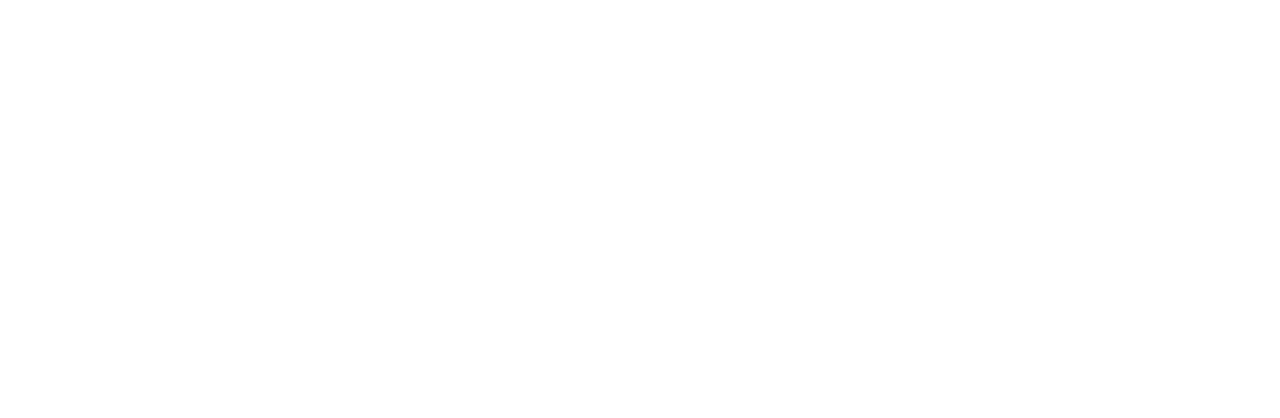
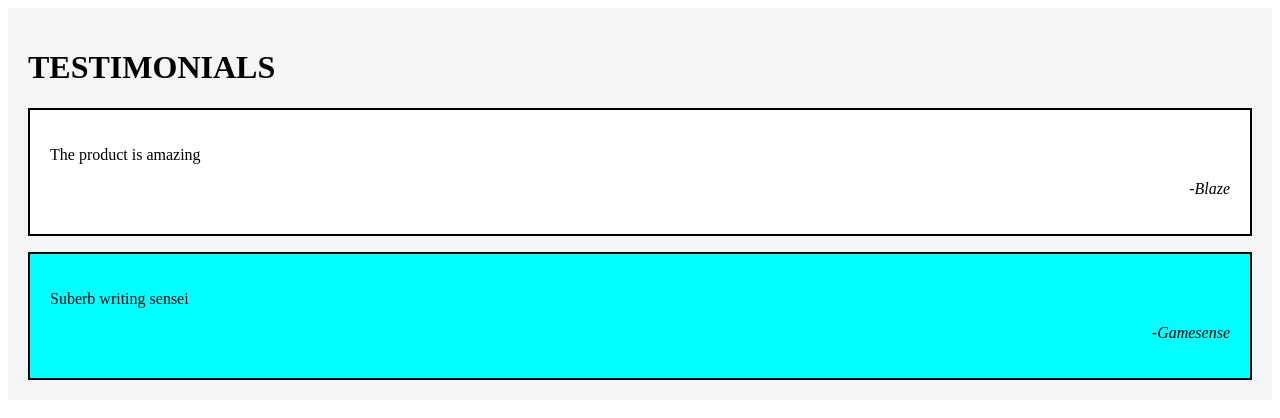
Before and after one commit to acciojob/testimonial-gamesense31, a website: page main.html in a window 1280 px wide. Drawn offline with Linux system fonts and the light colour scheme.

Commit message:
created a submission

```diff
--- a/main.html
+++ b/main.html
@@ -1,16 +1,45 @@
 <!DOCTYPE html>
-
-<html>
-
+<html lang="en">
 <head>
-	<link rel="stylesheet" href="styles.css">
+    <meta charset="UTF-8">
+    <meta name="viewport" content="width=device-width, initial-scale=1.0">
+    <title>Document</title>
+    <style>
+        .main-container{
+            background-color: #f5f5f5;
+            padding: 20px;
+        }
+        .first-child{
+            border: 2px solid black;
+            padding: 20px;
+            background-color: white;
+        }
+        .Second-child{
+            border: 2px solid black;
+            padding: 20px;
+            background-color: aqua;
+        }
+        .author{
+            text-align: right;
+            font-style: italic;
+        }
+    </style>
 </head>
-
 <body>
-	<!-- the entire body must be written by student -->
-    <script type="text/javascript" src="./script.js">
-</script>
+    <div class="main-container">
+        <h1>TESTIMONIALS</h1>
+        <div class="first-child">
+            <p>The product is amazing</p>
+            <p class="author">-Blaze</p>
+        </div>
+        <div>
+            <p></p>
+        </div>
+        <div class="Second-child">
+            <p>Suberb writing sensei</p>
+            <p class="author">-Gamesense</p>
+        </div>
+    </div>
 
 </body>
-
 </html>
```
